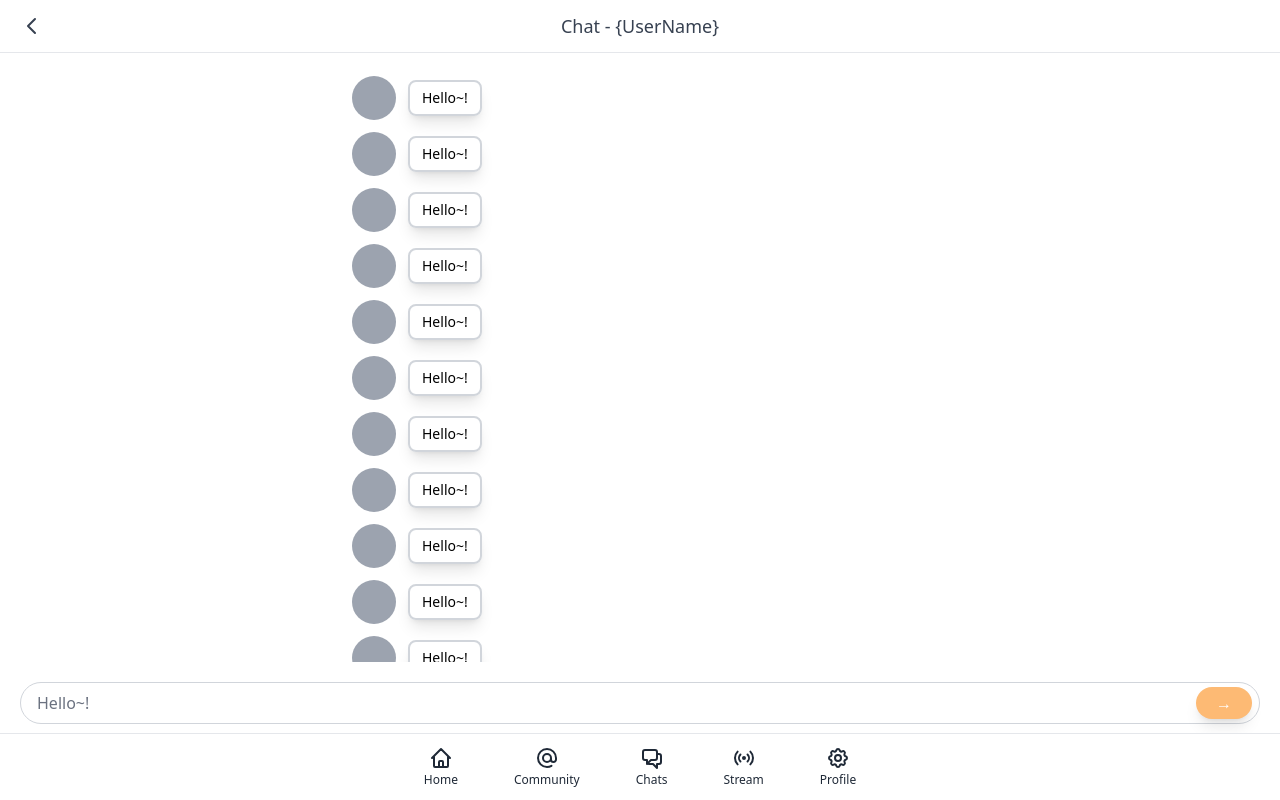
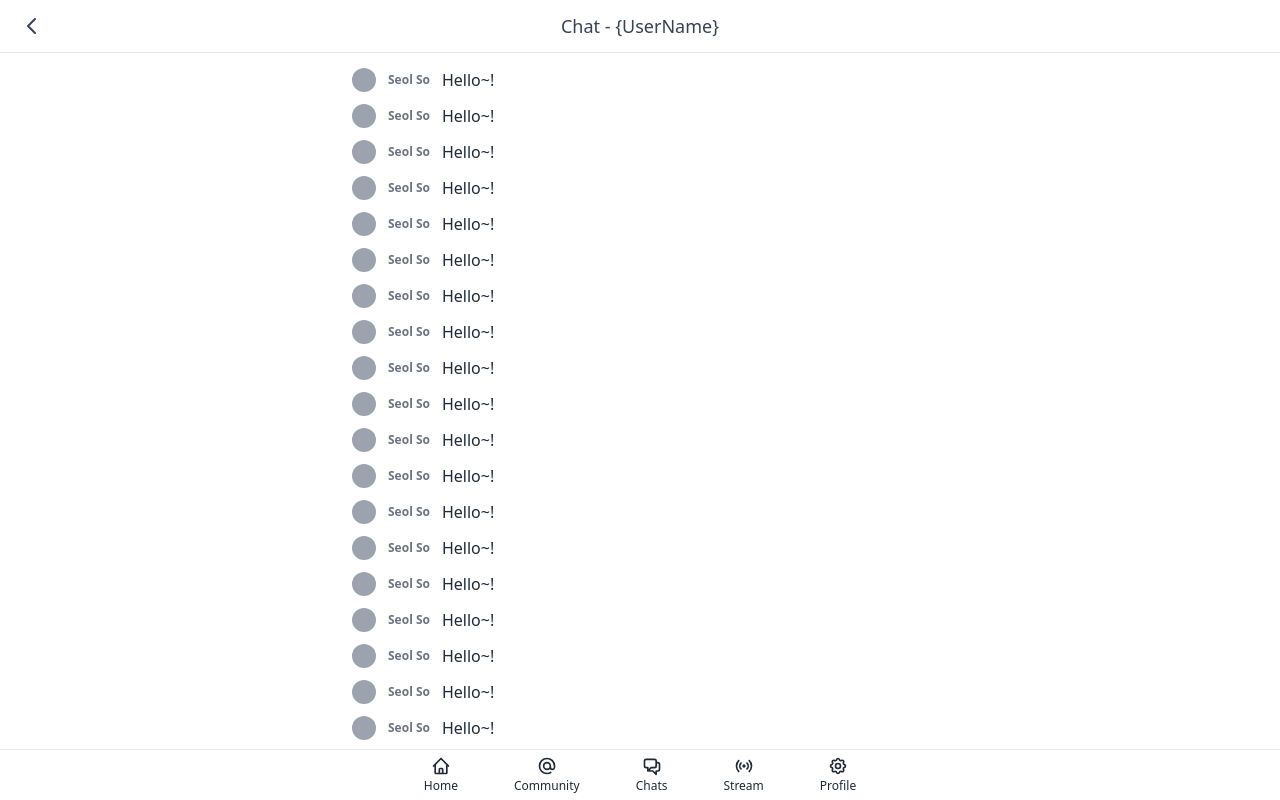
Before and after one commit to cattynip/narrot-market, a Next.js app: page /chats/123 in a window 1280 px wide. Shown: the top 800 px of the page. Built offline with nearby package versions, Linux system fonts and the light colour scheme.

Commit message:
refactor: Chatting Components

```diff
--- a/components/beautifulInput.tsx
+++ b/components/beautifulInput.tsx
@@ -2,7 +2,6 @@ import { randomId } from '@libs/client/randoms';
 import { joinClass } from '@libs/client/utils';
 import React, { forwardRef, useEffect, useState } from 'react';
 import { UseFormRegisterReturn } from 'react-hook-form';
-import { setFlagsFromString } from 'v8';
 import BeautifulLabel from './beautifulLabel';
 import BeautifulTextarea from './beautifulTextarea';
 
--- a/components/chatsBubble.tsx
+++ b/components/chatsBubble.tsx
@@ -1,23 +1,15 @@
-import { joinClass } from '../libs/client/utils';
-
 interface ChatsBubbleProps {
   content: string;
-  isMe?: boolean;
+  authorName: string;
+  authorAvatar: string;
 }
 
-const ChatsBubble = ({ content, isMe }: ChatsBubbleProps) => {
+const ChatsBubble = ({ content, authorName }: ChatsBubbleProps) => {
   return (
-    <div
-      className={joinClass(
-        'flex items-center space-x-3 my-3',
-        isMe ? 'justify-end' : 'justify-start'
-      )}
-    >
-      {!isMe ? <div className="w-11 h-11 bg-gray-400 rounded-full" /> : null}
-      <div className="border-2 border-gray-300 px-3 py-1.5 rounded-lg shadow-lg max-w-md">
-        <p className="text-sm">{content}</p>
-      </div>
-      {isMe ? <div className="w-11 h-11 bg-gray-400 rounded-full" /> : null}
+    <div className="flex items-center space-x-3 mt-3 justify-start">
+      <div className="w-6 h-6 bg-gray-400 rounded-full" />
+      <span className="text-gray-500 font-bold text-xs">{authorName}</span>
+      <p className="text-md text-gray-800">{content}</p>
     </div>
   );
 };
--- a/components/chatsInput.tsx
+++ /dev/null
@@ -1,18 +0,0 @@
-const ChatsInput = () => {
-  return (
-    <div className="fixed bottom-14 left-0 w-full bg-white px-5 py-5">
-      <div className="flex items-center relative">
-        <input
-          type="text"
-          className="placeholder:focus:text-transparent placeholder:transition border-gray-300 focus:ring-2 focus:ring-offset-2 focus:ring-orange-500 outline-none transition-colors w-full focus:outline-none focus:border-none rounded-full pl-4"
-          placeholder="Hello~!"
-        />
-        <div className="shadow-lg absolute right-2 px-5 py-1 bg-orange-300 rounded-full text-white transition-colors hover:bg-orange-600 cursor-pointer focus:bg-orange-600">
-          <span>&rarr;</span>
-        </div>
-      </div>
-    </div>
-  );
-};
-
-export default ChatsInput;
--- a/components/layout.tsx
+++ b/components/layout.tsx
@@ -42,7 +42,7 @@ const Layout = ({ title, canGoBack, children }: LayoutProps) => {
         {title ? <span>{title}</span> : null}
       </div>
 
-      <div className="py-16">{children}</div>
+      <div className="py-14">{children}</div>
 
       <Navigation />
     </div>
--- a/components/navigation.tsx
+++ b/components/navigation.tsx
@@ -2,10 +2,10 @@ import NavigationElement from './navigationElement';
 
 const Navigation = () => {
   return (
-    <nav className="bg-white text-gray-800 border-t fixed bottom-0 px-10 py-3 flex justify-center items-center w-full right-0 space-x-14">
+    <nav className="bg-white text-gray-800 border-t fixed bottom-0 px-10 py-1.5 flex justify-center items-center w-full right-0 space-x-14">
       <NavigationElement href="/" name="Home">
         <svg
-          className="w-6 h-6"
+          className="w-5 h-5"
           fill="none"
           stroke="currentColor"
           viewBox="0 0 24 24"
@@ -21,7 +21,7 @@ const Navigation = () => {
       </NavigationElement>
       <NavigationElement href="/community" name="Community">
         <svg
-          className="w-6 h-6"
+          className="w-5 h-5"
           fill="none"
           stroke="currentColor"
           viewBox="0 0 24 24"
@@ -37,7 +37,7 @@ const Navigation = () => {
       </NavigationElement>
       <NavigationElement href="/chats" name="Chats">
         <svg
-          className="w-6 h-6"
+          className="w-5 h-5"
           fill="none"
           stroke="currentColor"
           viewBox="0 0 24 24"
@@ -53,7 +53,7 @@ const Navigation = () => {
       </NavigationElement>
       <NavigationElement href="stream" name="Stream">
         <svg
-          className="w-6 h-6"
+          className="w-5 h-5"
           fill="none"
           stroke="currentColor"
           viewBox="0 0 24 24"
@@ -69,7 +69,7 @@ const Navigation = () => {
       </NavigationElement>
       <NavigationElement href="/profile" name="Profile">
         <svg
-          className="w-6 h-6"
+          className="w-5 h-5"
           fill="none"
           stroke="currentColor"
           viewBox="0 0 24 24"
--- a/pages/chats/[id].tsx
+++ b/pages/chats/[id].tsx
@@ -1,6 +1,5 @@
 import type { NextPage } from 'next';
 import ChatsBubble from '@components/chatsBubble';
-import ChatsInput from '@components/chatsInput';
 import Layout from '@components/layout';
 
 const ChatsDetail: NextPage = () => {
@@ -8,10 +7,14 @@ const ChatsDetail: NextPage = () => {
     <Layout title="Chat - {UserName}" canGoBack>
       <div>
         {[...Array(20)].map((_value, idx) => (
-          <ChatsBubble content="Hello~!" key={idx} />
+          <ChatsBubble
+            content="Hello~!"
+            authorAvatar=""
+            authorName="Seol So"
+            key={idx}
+          />
         ))}
       </div>
-      <ChatsInput />
       <div className="h-24" />
     </Layout>
   );
--- a/pages/stream/[id].tsx
+++ b/pages/stream/[id].tsx
@@ -1,18 +1,15 @@
 import type { NextPage } from 'next';
-import ChatsInput from '@components/chatsInput';
 import Layout from '@components/layout';
-import StreamBubble from '@components/streamBubble';
 import useSWR from 'swr';
 import { useRouter } from 'next/router';
 import { GetStreamReturn } from 'pages/api/streams/[id]';
+import ChatsBubble from '@components/chatsBubble';
 
 const StreamDetail: NextPage = () => {
   const router = useRouter();
   const { data } = useSWR<GetStreamReturn>(
     router.query.id ? `/api/streams/${router.query.id}` : null
   );
-
-  console.log(data);
 
   return (
     <Layout title={`Stream - ${data?.foundStream.name}`} canGoBack>
@@ -24,10 +21,64 @@ const StreamDetail: NextPage = () => {
           </h3>
         </div>
         <div>
-          <div className="pt-8">
-            <span>Mesasges</span>
+          <h2 className="text-2xl font-bold text-gray-901 my-2 mt-3">
+            Live Chat
+          </h2>
+          <div className="h-[50vh] overflow-y-scroll space-y-4">
+            <ChatsBubble
+              authorName="Seol SO"
+              authorAvatar="Hello"
+              content="Hi how much are you selling them for?"
+            />
+            <ChatsBubble
+              authorName="Seol SO"
+              authorAvatar="Hello"
+              content="Hi how much are you selling them for?"
+            />
+            <ChatsBubble
+              authorName="Seol SO"
+              authorAvatar="Hello"
+              content="Hi how much are you selling them for?"
+            />
+            <ChatsBubble
+              authorName="Seol SO"
+              authorAvatar="Hello"
+              content="Hi how much are you selling them for?"
+            />
+            <ChatsBubble
+              authorName="Seol SO"
+              authorAvatar="Hello"
+              content="Hi how much are you selling them for?"
+            />
+            <ChatsBubble
+              authorName="Seol SO"
+              authorAvatar="Hello"
+              content="Hi how much are you selling them for?"
+            />
+            <ChatsBubble
+              authorName="Seol SO"
+              authorAvatar="Hello"
+              content="Hi how much are you selling them for?"
+            />
+            <ChatsBubble
+              authorName="Seol SO"
+              authorAvatar="Hello"
+              content="Hi how much are you selling them for?"
+            />
           </div>
-          <ChatsInput />
+          <div className="fixed py-2 bg-white  bottom-0 inset-x-0">
+            <div className="flex relative max-w-md items-center  w-full mx-auto">
+              <input
+                type="text"
+                className="shadow-sm rounded-full w-full border-gray-300 focus:ring-orange-500 focus:outline-none pr-12 focus:border-orange-500"
+              />
+              <div className="absolute inset-y-0 flex py-1.5 pr-1.5 right-0">
+                <button className="flex focus:ring-2 focus:ring-offset-2 focus:ring-orange-500 items-center bg-orange-500 rounded-full px-3 hover:bg-orange-600 text-sm text-white">
+                  &rarr;
+                </button>
+              </div>
+            </div>
+          </div>
         </div>
       </div>
     </Layout>
```
